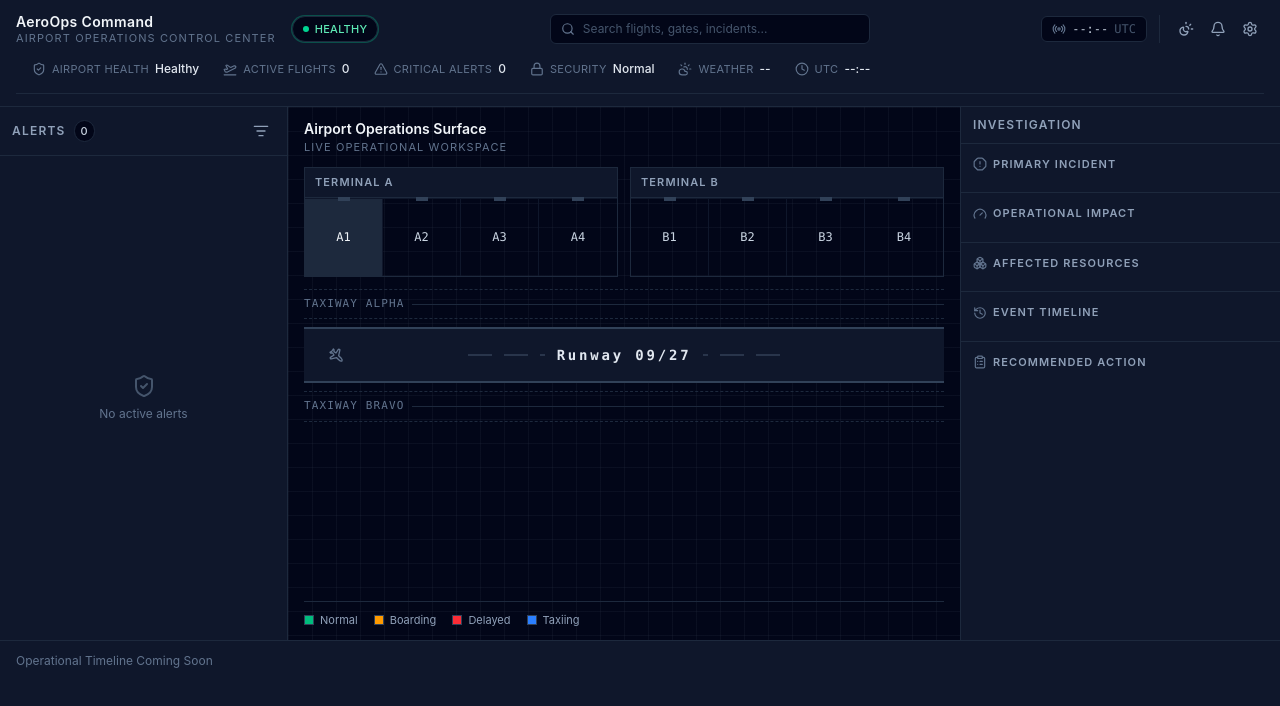
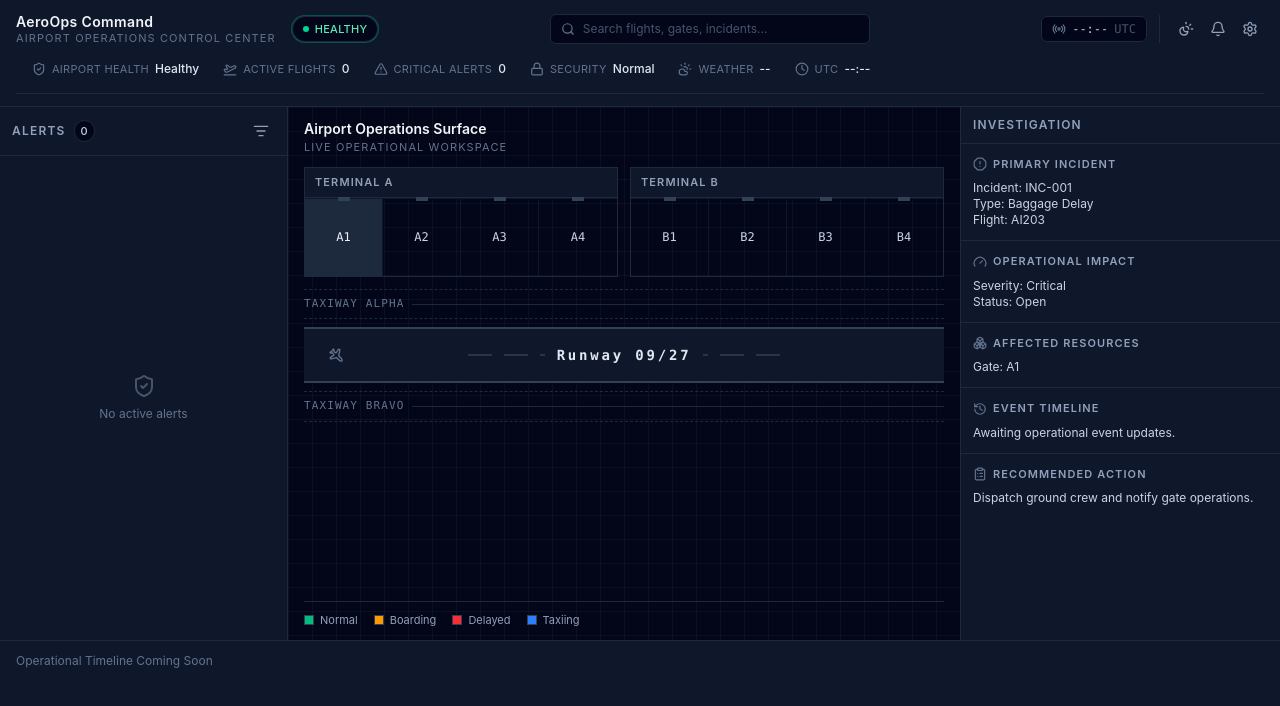
Before and after one commit to tanvie029-cpu/aeroops-command, a React (Vite) app: page / in a window 1280 px wide. Both pictures are taken after a click on the button "A1". Shown: the top 706 px of the page. Built offline with nearby package versions, Linux system fonts and the light colour scheme.

Commit message:
feat(investigation): display active incident details

```diff
--- a/src/App.tsx
+++ b/src/App.tsx
@@ -10,7 +10,7 @@ import { InvestigationPanel } from "./components/investigation/InvestigationPane
 type IncidentSeverity = "low" | "medium" | "high" | "critical";
 type IncidentStatus = "open" | "acknowledged" | "resolved";
 
-interface ActiveIncident {
+export interface ActiveIncident {
   id: string;
   flightId: string;
   gate: string;
@@ -23,14 +23,14 @@ function App() {
   const [activeIncident, setActiveIncident] = useState<ActiveIncident | null>(null);
 
   const handleGateSelect = (gateId: string) => {
-    setActiveIncident({
-      id: gateId,
-      flightId: "",
-      gate: gateId,
-      type: "",
-      severity: "low",
-      status: "open",
-    });
+  setActiveIncident({
+   id: "INC-001",
+   flightId: "AI203",
+   gate: gateId,
+   type: "Baggage Delay",
+   severity: "critical",
+   status: "open",
+  });
   };
 
   return (
@@ -56,8 +56,8 @@ function App() {
         />
       }
       investigationPanel={
-        <InvestigationPanel hasActiveInvestigation={activeIncident !== null} />
-      }
+         <InvestigationPanel activeIncident={activeIncident} />
+        }
       operationalTimeline={
         <div className="text-xs text-slate-500">Operational Timeline Coming Soon</div>
       }
--- a/src/components/investigation/InvestigationPanel.tsx
+++ b/src/components/investigation/InvestigationPanel.tsx
@@ -1,3 +1,4 @@
+// src/components/investigation/InvestigationPanel.tsx
 import type { ReactNode } from "react";
 import {
   Radar,
@@ -7,6 +8,7 @@ import {
   History,
   ClipboardList,
 } from "lucide-react";
+import type { ActiveIncident } from "../../App";
 
 interface InvestigationSectionProps {
   icon: ReactNode;
@@ -34,22 +36,12 @@ function InvestigationSection({ icon, title, children }: InvestigationSectionPro
 }
 
 interface InvestigationPanelProps {
-  hasActiveInvestigation: boolean;
-  primaryIncident?: ReactNode;
-  operationalImpact?: ReactNode;
-  affectedResources?: ReactNode;
-  eventTimeline?: ReactNode;
-  recommendedAction?: ReactNode;
+  activeIncident: ActiveIncident | null;
 }
 
-export function InvestigationPanel({
-  hasActiveInvestigation,
-  primaryIncident,
-  operationalImpact,
-  affectedResources,
-  eventTimeline,
-  recommendedAction,
-}: InvestigationPanelProps) {
+export function InvestigationPanel({ activeIncident }: InvestigationPanelProps) {
+  const hasActiveInvestigation = activeIncident !== null;
+
   return (
     <section aria-labelledby="investigation-panel-heading" className="flex h-full flex-col">
       <div className="border-b border-slate-800 px-3 py-2.5">
@@ -62,22 +54,25 @@ export function InvestigationPanel({
       </div>
 
       <div className="flex-1 overflow-y-auto">
-        {hasActiveInvestigation ? (
+        {hasActiveInvestigation && activeIncident ? (
           <div className="flex flex-col">
             <InvestigationSection icon={<AlertOctagon className="h-3.5 w-3.5" />} title="Primary Incident">
-              {primaryIncident}
+              <p>Incident: {activeIncident.id}</p>
+              {activeIncident.type && <p>Type: {activeIncident.type}</p>}
+              {activeIncident.flightId && <p>Flight: {activeIncident.flightId}</p>}
             </InvestigationSection>
             <InvestigationSection icon={<Gauge className="h-3.5 w-3.5" />} title="Operational Impact">
-              {operationalImpact}
+              <p className="capitalize">Severity: {activeIncident.severity}</p>
+              <p className="capitalize">Status: {activeIncident.status}</p>
             </InvestigationSection>
             <InvestigationSection icon={<Boxes className="h-3.5 w-3.5" />} title="Affected Resources">
-              {affectedResources}
+              <p>Gate: {activeIncident.gate}</p>
             </InvestigationSection>
             <InvestigationSection icon={<History className="h-3.5 w-3.5" />} title="Event Timeline">
-              {eventTimeline}
+              <p>Awaiting operational event updates.</p>
             </InvestigationSection>
             <InvestigationSection icon={<ClipboardList className="h-3.5 w-3.5" />} title="Recommended Action">
-              {recommendedAction}
+              <p>Dispatch ground crew and notify gate operations.</p>
             </InvestigationSection>
           </div>
         ) : (
```
